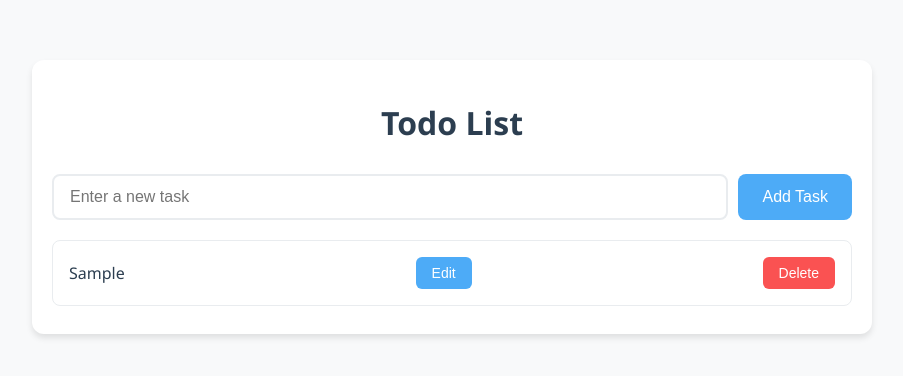
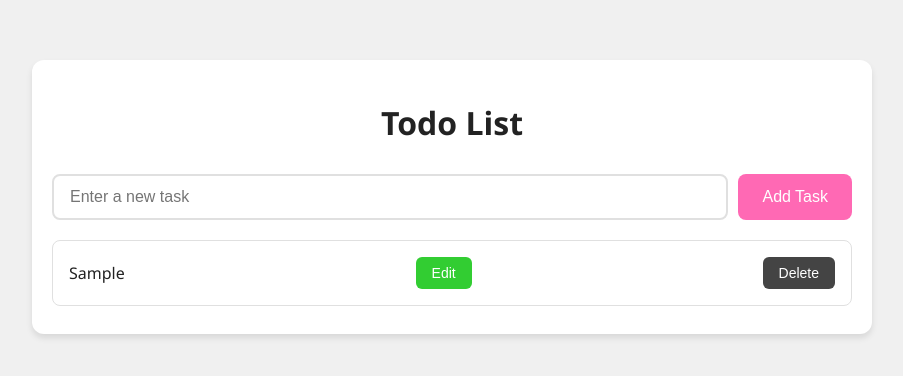
Before and after one commit to kiramiller425/vibe-practice-todo-list, a plain HTML site: page src/index.html in a window 1280 px wide. Both pictures are taken after typing "Sample" into the empty fields and a click on the button "Add Task". Shown: the whole page, without its empty margins (188-1091 px from the left). Drawn offline with Linux system fonts and the light colour scheme.

Commit message:
modify color scheme

```diff
--- a/src/styles/main.css
+++ b/src/styles/main.css
@@ -1,9 +1,9 @@
 body {
     font-family: 'Segoe UI', system-ui, -apple-system, sans-serif;
-    background-color: #f8f9fa;
+    background-color: #f0f0f0;
     margin: 0;
     padding: 20px;
-    color: #2c3e50;
+    color: #222;
 }
 
 .container {
@@ -17,7 +17,7 @@ body {
 
 h1 {
     text-align: center;
-    color: #2c3e50;
+    color: #222;
     margin-bottom: 30px;
     font-weight: 600;
 }
@@ -31,7 +31,7 @@ h1 {
 #task-input {
     flex: 1;
     padding: 12px 16px;
-    border: 2px solid #e9ecef;
+    border: 2px solid #e0e0e0;
     border-radius: 8px;
     font-size: 16px;
     transition: border-color 0.2s ease;
@@ -39,13 +39,13 @@ h1 {
 
 #task-input:focus {
     outline: none;
-    border-color: #4dabf7;
-    box-shadow: 0 0 0 3px rgba(77, 171, 247, 0.2);
+    border-color: #ff69b4;
+    box-shadow: 0 0 0 3px rgba(255, 105, 180, 0.2);
 }
 
 #add-task-button {
     padding: 12px 24px;
-    background-color: #4dabf7;
+    background-color: #ff69b4;
     color: white;
     border: none;
     border-radius: 8px;
@@ -56,7 +56,7 @@ h1 {
 }
 
 #add-task-button:hover {
-    background-color: #3793dd;
+    background-color: #ff1493;
 }
 
 #task-list {
@@ -73,7 +73,7 @@ h1 {
     justify-content: space-between;
     align-items: center;
     border-radius: 8px;
-    border: 1px solid #e9ecef;
+    border: 1px solid #e0e0e0;
     transition: transform 0.2s ease, box-shadow 0.2s ease;
 }
 
@@ -93,19 +93,19 @@ h1 {
 }
 
 #task-list button:first-of-type {
-    background-color: #4dabf7;
+    background-color: #32CD32;
     color: white;
 }
 
 #task-list button:last-of-type {
-    background-color: #fa5252;
+    background-color: #444;
     color: white;
 }
 
 #task-list button:first-of-type:hover {
-    background-color: #3793dd;
+    background-color: #228B22;
 }
 
 #task-list button:last-of-type:hover {
-    background-color: #e03131;
+    background-color: #333;
 }
```
